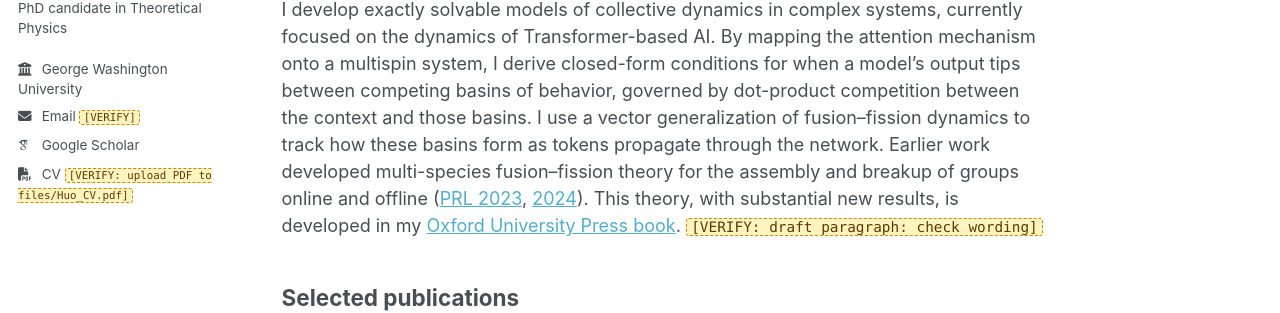
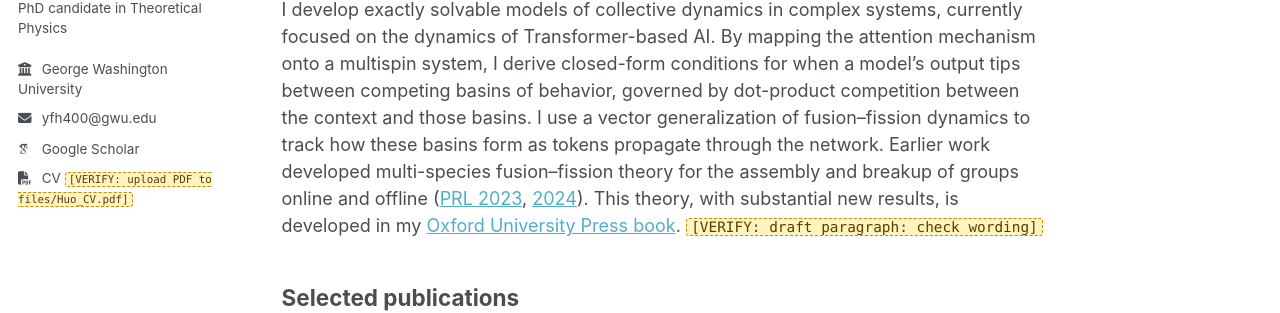
Before and after one commit to FrankHuo-217/huo.github.io, a Jekyll site: the page built from _pages/about.md, in a window 1280 px wide. Shown: the part 343-656 px from the top of the page. Built offline with Jekyll 4.4.1, drawn with Linux system fonts in a browser that asks for light colours; some web fonts are replaced; a script bundle is joined from its source files by our own code; part of the change alters nothing that is shown.

Commit message:
Set the public email address in the site settings
Put the address in _config.yml so the sidebar and the home page links
both read it. This restores the conditional email link.

Co-Authored-By: Claude Opus 5.5 <noreply@anthropic.com>
Claude-Session: https://claude.ai/code/session_01EX1ohUgYjPPjqdCJmoT8XW

```diff
--- a/_config.yml
+++ b/_config.yml
@@ -29,7 +29,7 @@ author:
   location         :
   employer         : "George Washington University"
   uri              :
-  email            : # [VERIFY] public email address, e.g. "name@gwu.edu"
+  email            : "yfh400@gwu.edu" # Shown in the sidebar and the home page links
   cv               : "/files/Huo_CV.pdf" # Upload the PDF to this path; the CV links switch on automatically.
 
   # Academic websites
--- a/_pages/about.md
+++ b/_pages/about.md
@@ -15,7 +15,7 @@ Advisor: Neil F. Johnson
 <p class="home-interests">Exactly solvable many-body dynamics, from complex networks to Transformer AI</p>
 
 <p class="home-links">
-<a href="mailto:{{ yfh400@gwu.edu }}">Email</a>
+{% if site.author.email %}<a href="mailto:{{ site.author.email }}">Email</a>{% else %}Email {% include verify.html %}{% endif %}
 · <a href="{{ site.author.googlescholar }}">Google Scholar</a>
 · {% include cv-link.html label="CV" %}
 </p>
```
